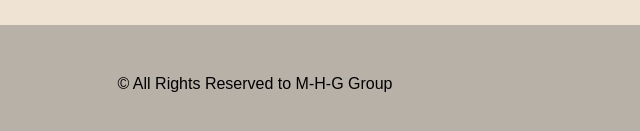
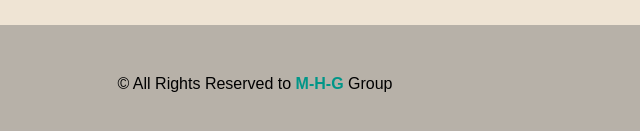
Before and after one commit to mohamedhamadagomaa/Book_Stores, a plain HTML site: page index.html in a window 1280 px wide. Shown: the part 2412-2543 px from the top of the page, 385-1025 px from the left. Drawn offline with Linux system fonts and the light colour scheme.

Commit message:
finish footer design

```diff
--- a/css/master.css
+++ b/css/master.css
@@ -302,5 +302,12 @@ margin: 5px 0;
   padding-block:50px ;
   background-color: #7777;
 
+
+}
+.footer span{
+font-weight: bold;
+color: #009688;
+/* background-color: wheat; */
+padding-block:5px ;
 }
 /* end footer */
```
